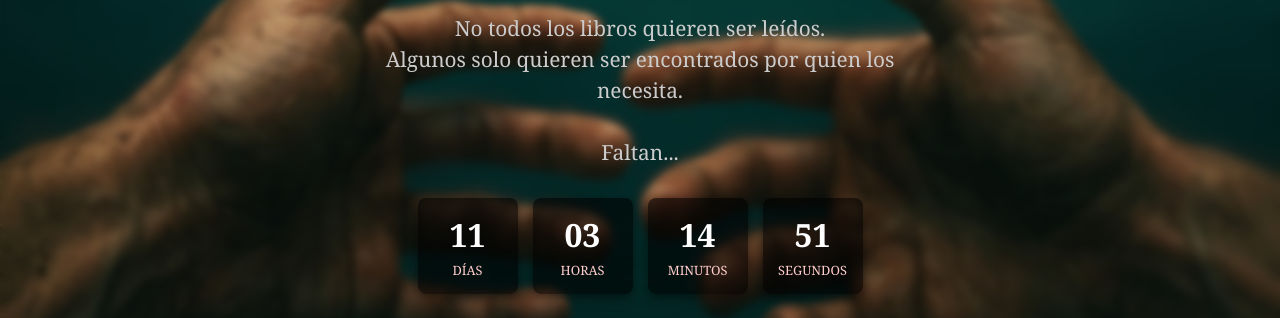
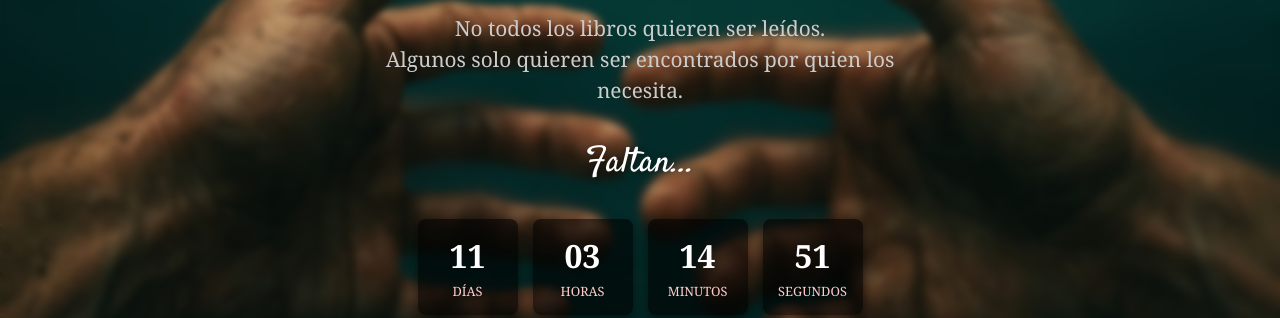
Before and after one commit to nicolastavano92/nicolastavano.org, a plain HTML site: page index.html in a window 1280 px wide. Shown: the part 487-805 px from the top of the page. Drawn offline with Linux system fonts and the light colour scheme.

Commit message:
Update index.html

```diff
--- a/index.html
+++ b/index.html
@@ -102,6 +102,32 @@
   display: block;
   color: #ccc;
 }
+    .faltan {
+  font-family: 'Satisfy', cursive;
+  font-size: 2.2em;
+  color: #ffffff;
+  margin-bottom: 0;
+  text-shadow: 1px 1px 6px rgba(0, 0, 0, 0.4);
+}
+    @keyframes fadeInUp {
+  0% {
+    opacity: 0;
+    transform: translateY(20px);
+  }
+  100% {
+    opacity: 1;
+    transform: translateY(0);
+  }
+}
+
+.faltan {
+  font-family: 'Satisfy', cursive;
+  font-size: 2.2em;
+  color: #ffffff;
+  margin-bottom: 0;
+  text-shadow: 1px 1px 6px rgba(0, 0, 0, 0.4);
+  animation: fadeInUp 1s ease-out;
+}
   </style>
 </head>
 <body>
@@ -112,7 +138,7 @@
   <h2>No todos los libros quieren ser leídos.<br>
   Algunos solo quieren ser encontrados por quien los necesita.</h2>
 
-  <h2 style="margin-bottom: 0;">Faltan...</h2>
+  <h2 class="faltan">Faltan...</h2>
 <div class="countdown" id="countdown">
   <div class="countdown-box">
     <div class="countdown-time" id="days">00</div>
```
